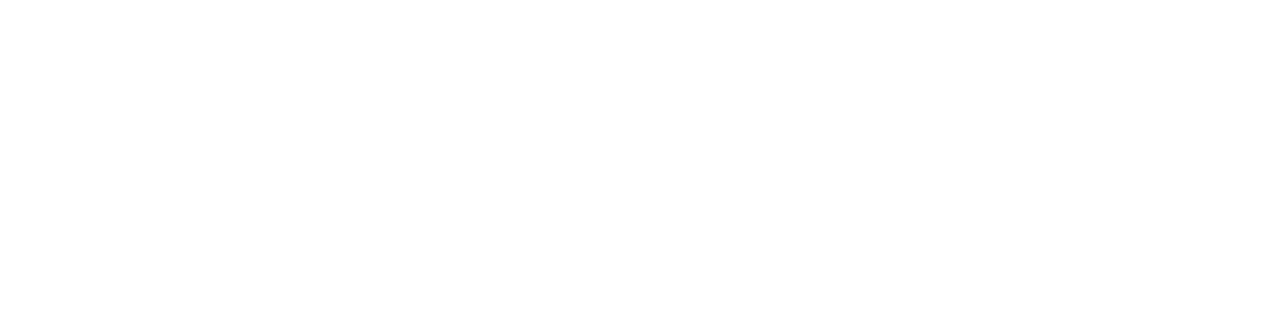
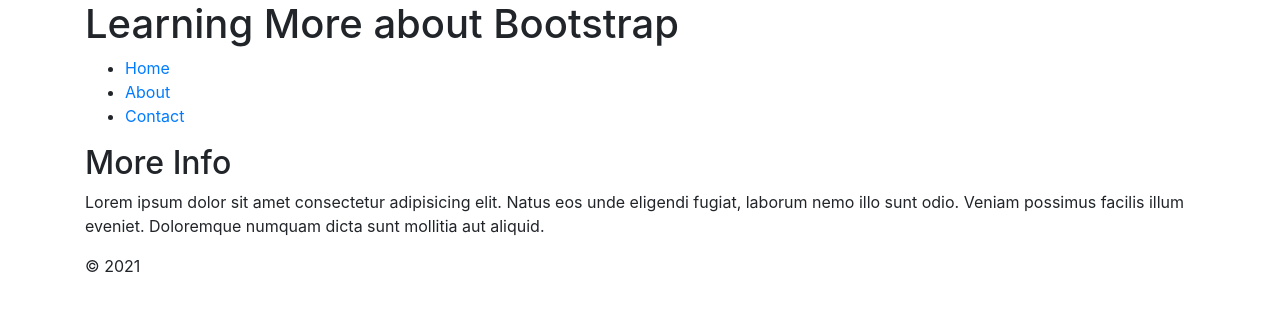
Before and after one commit to kingluddite/bootstrap-review-week-02, a website: page index.html in a window 1280 px wide. Drawn offline with nearby package versions, Linux system fonts and the light colour scheme.

Commit message:
Import bootstrap

```diff
--- a/index.html
+++ b/index.html
@@ -4,9 +4,28 @@
     <meta charset="UTF-8">
     <meta http-equiv="X-UA-Compatible" content="IE=edge">
     <meta name="viewport" content="width=device-width, initial-scale=1.0">
-    <title>Document</title>
+    <title>Learning Bootstrap </title>
+    <link rel="stylesheet" href="./node_modules/bootstrap/dist/css/bootstrap.min.css">
 </head>
 <body>
-
+ <div class="container">
+     <header>
+         <h1>Learning More about Bootstrap</h1>
+     </header>
+     <nav>
+         <ul>
+             <li><a href="#">Home</a></li>
+             <li><a href="#">About</a></li>
+             <li><a href="#">Contact</a></li>
+         </ul>
+     </nav>
+     <main>
+         <h2>More Info</h2>
+         <p>Lorem ipsum dolor sit amet consectetur adipisicing elit. Natus eos unde eligendi fugiat, laborum nemo illo sunt odio. Veniam possimus facilis illum eveniet. Doloremque numquam dicta sunt mollitia aut aliquid.</p>
+     </main>
+     <footer>
+         <p>&copy; 2021</p>
+     </footer>
+ </div>
 </body>
 </html>
```
